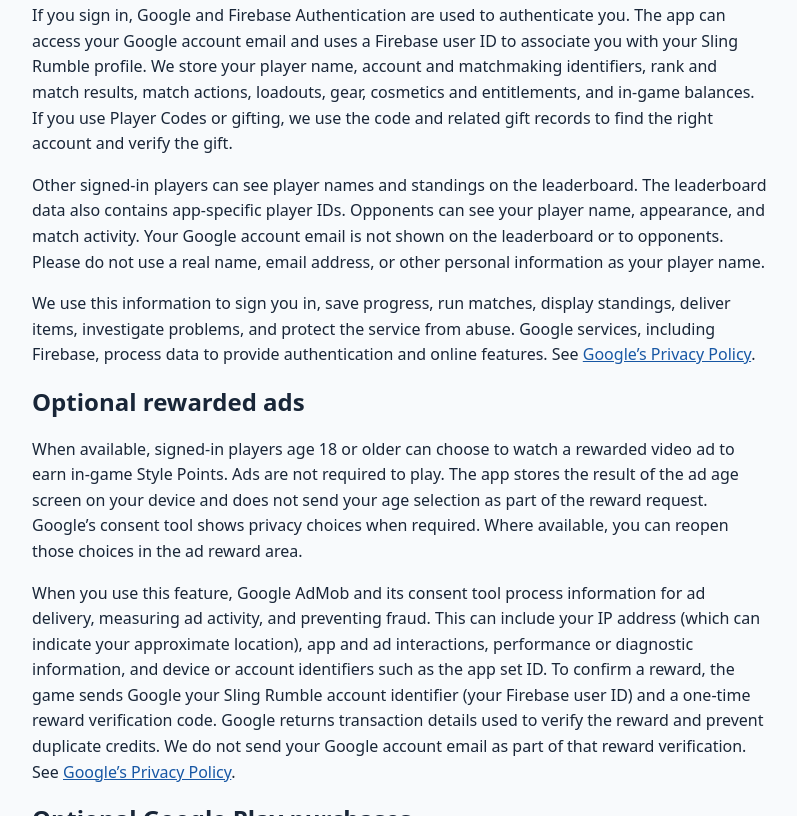
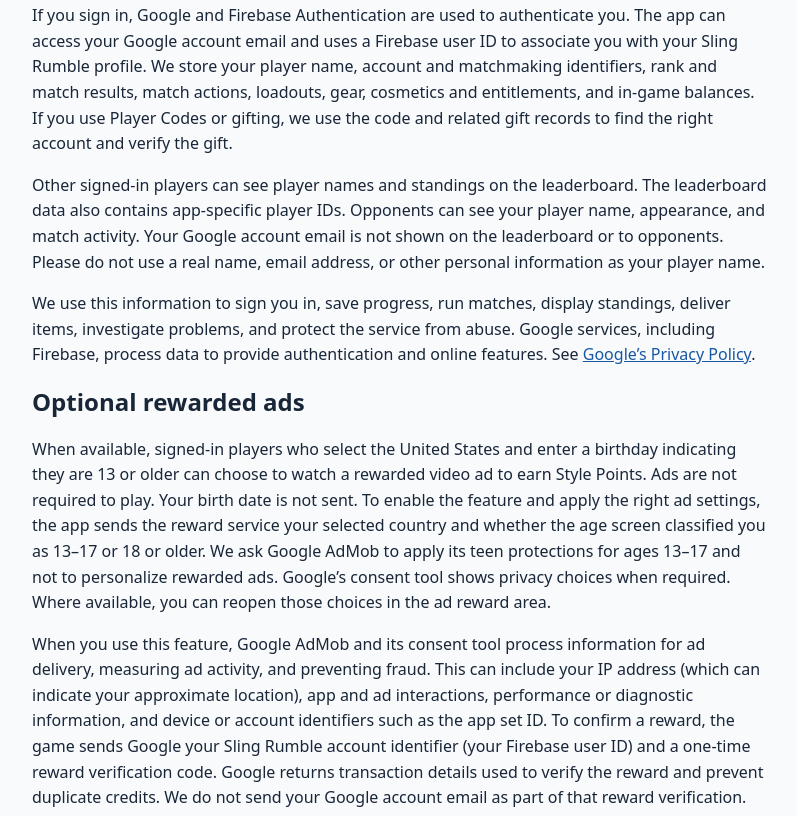
Before and after one commit to anmael/anmael.github.io, a plain HTML site: page sling-rumble/privacy/index.html in a window 1280 px wide. Shown: the part 421-1237 px from the top of the page, without its empty margins (240-1037 px from the left). Drawn offline with Linux system fonts and the light colour scheme.

Commit message:
Update Sling Rumble rewarded-ad privacy disclosure

```diff
--- a/sling-rumble/privacy/index.html
+++ b/sling-rumble/privacy/index.html
@@ -15,7 +15,7 @@
 <p>Other signed-in players can see player names and standings on the leaderboard. The leaderboard data also contains app-specific player IDs. Opponents can see your player name, appearance, and match activity. Your Google account email is not shown on the leaderboard or to opponents. Please do not use a real name, email address, or other personal information as your player name.</p>
 <p>We use this information to sign you in, save progress, run matches, display standings, deliver items, investigate problems, and protect the service from abuse. Google services, including Firebase, process data to provide authentication and online features. See <a href="https://policies.google.com/privacy">Google’s Privacy Policy</a>.</p>
 <h2>Optional rewarded ads</h2>
-<p>When available, signed-in players age 18 or older can choose to watch a rewarded video ad to earn in-game Style Points. Ads are not required to play. The app stores the result of the ad age screen on your device and does not send your age selection as part of the reward request. Google’s consent tool shows privacy choices when required. Where available, you can reopen those choices in the ad reward area.</p>
+<p>When available, signed-in players who select the United States and enter a birthday indicating they are 13 or older can choose to watch a rewarded video ad to earn Style Points. Ads are not required to play. Your birth date is not sent. To enable the feature and apply the right ad settings, the app sends the reward service your selected country and whether the age screen classified you as 13–17 or 18 or older. We ask Google AdMob to apply its teen protections for ages 13–17 and not to personalize rewarded ads. Google’s consent tool shows privacy choices when required. Where available, you can reopen those choices in the ad reward area.</p>
 <p>When you use this feature, Google AdMob and its consent tool process information for ad delivery, measuring ad activity, and preventing fraud. This can include your IP address (which can indicate your approximate location), app and ad interactions, performance or diagnostic information, and device or account identifiers such as the app set ID. To confirm a reward, the game sends Google your Sling Rumble account identifier (your Firebase user ID) and a one-time reward verification code. Google returns transaction details used to verify the reward and prevent duplicate credits. We do not send your Google account email as part of that reward verification. See <a href="https://policies.google.com/privacy">Google’s Privacy Policy</a>.</p>
 <h2>Optional Google Play purchases</h2>
 <p>When available, eligible signed-in players can buy cosmetic items through Google Play. Google Play handles checkout and payment details. Sling Rumble does not receive your full card number or other payment credentials. The app sends Google Play a coded version of your Sling Rumble account identifier so the purchase is linked to the right game account.</p>
```
